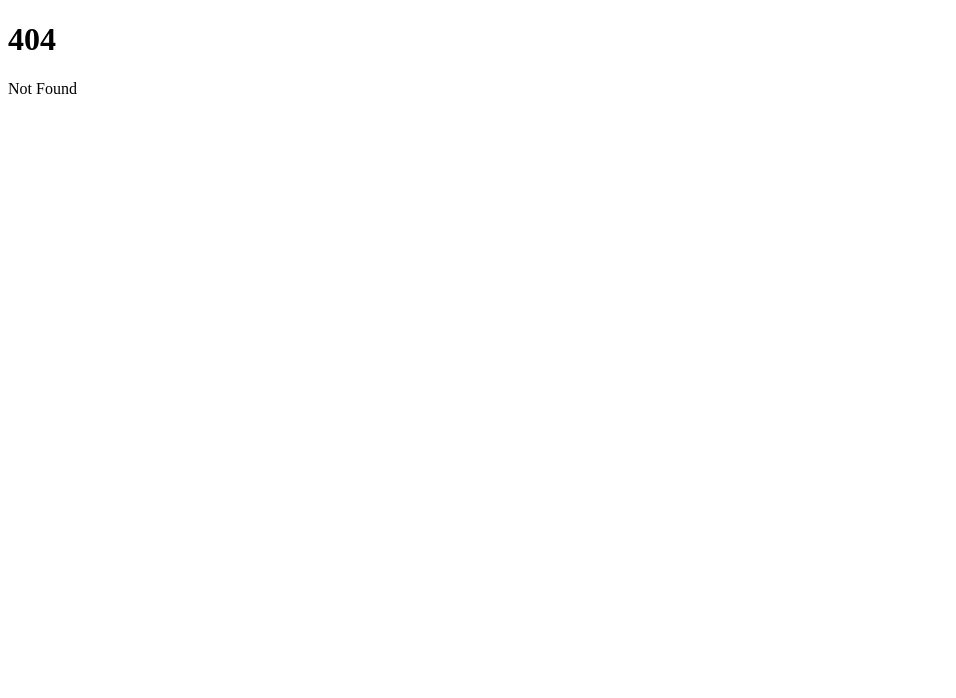
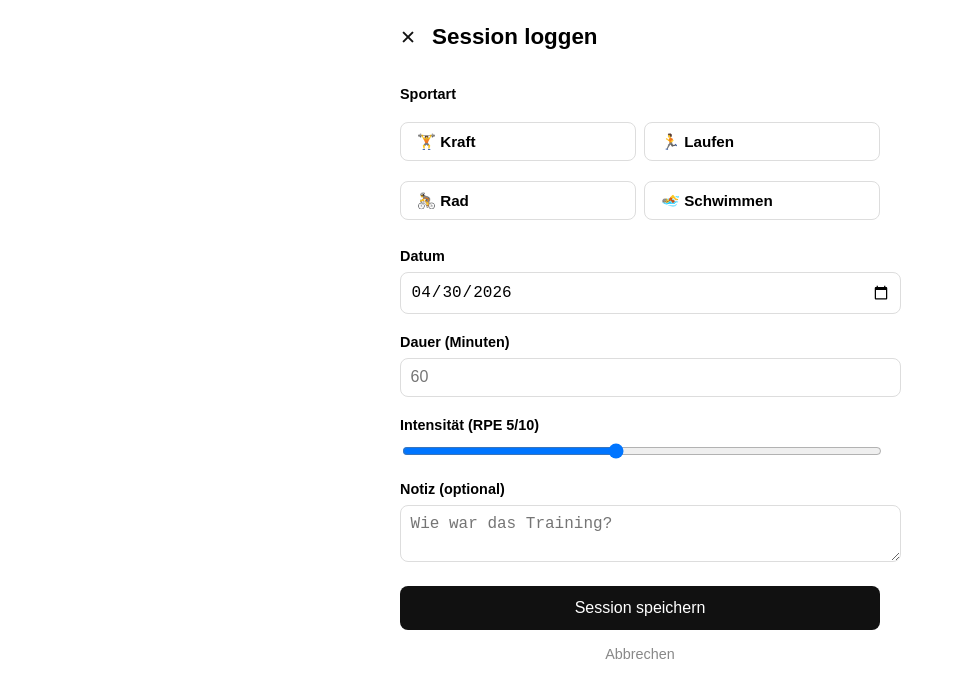
Before and after one commit to albushgango/TrainSmart, a SvelteKit app: page /log/new in a window 1280 px wide. Before the commit this address had no page. Shown: the top 698 px of the page, without its empty margins (0-956 px from the left). Built offline with nearby package versions, Linux system fonts and the light colour scheme; no server answers.

Commit message:
feat: add session log and session form with MongoDB

```diff
--- a/jsconfig.json
+++ b/jsconfig.json
@@ -1,13 +1,9 @@
 {
     "extends": "./.svelte-kit/tsconfig.json",
     "compilerOptions": {
+        "types": ["node"],
         "allowJs": true,
         "checkJs": false,
         "moduleResolution": "bundler"
     }
-	// Path aliases are handled by https://svelte.dev/docs/kit/configuration#alias
-	// except $lib which is handled by https://svelte.dev/docs/kit/configuration#files
-	//
-	// If you want to overwrite includes/excludes, make sure to copy over the relevant includes/excludes
-	// from the referenced tsconfig.json - TypeScript does not merge them in
 }
--- a/package.json
+++ b/package.json
@@ -15,9 +15,14 @@
 		"@sveltejs/adapter-auto": "^7.0.1",
 		"@sveltejs/kit": "^2.57.0",
 		"@sveltejs/vite-plugin-svelte": "^7.0.0",
+		"@types/node": "^25.6.0",
 		"prettier": "^3.8.1",
 		"prettier-plugin-svelte": "^3.5.1",
 		"svelte": "^5.55.2",
 		"vite": "^8.0.7"
+	},
+	"dependencies": {
+		"mongodb": "^7.2.0",
+		"mongoose": "^9.6.1"
 	}
 }
--- /dev/null
+++ b/src/lib/server/db.js
@@ -0,0 +1,15 @@
+import mongoose from 'mongoose';
+import { MONGODB_URI } from '$env/static/private';
+
+let connection = null;
+
+export async function connectDB() {
+    if (connection) return connection;
+    try {
+        connection = await mongoose.connect(MONGODB_URI);
+        return connection;
+    } catch (err) {
+        connection = null;
+        throw new Error(`MongoDB-Verbindung fehlgeschlagen: ${err.message}`);
+    }
+}
--- /dev/null
+++ b/src/lib/server/models/session.js
@@ -0,0 +1,11 @@
+import mongoose from 'mongoose';
+
+const sessionSchema = new mongoose.Schema({
+    sport: { type: String, required: true },
+    datum: { type: Date, required: true },
+    dauer: { type: Number, required: true },
+    rpe: { type: Number, required: true, min: 1, max: 10 },
+    notiz: { type: String, default: '' }
+}, { timestamps: true });
+
+export default mongoose.models.Session || mongoose.model('Session', sessionSchema);
--- /dev/null
+++ b/src/routes/log/+page.svelte
@@ -0,0 +1,61 @@
+<script>
+    let { data } = $props();
+    const { sessions } = data;
+
+    const sportEmoji = {
+        Kraft: '🏋️',
+        Laufen: '🏃',
+        Rad: '🚴',
+        Schwimmen: '🏊'
+    };
+
+    function formatDatum(iso) {
+        return new Date(iso).toLocaleDateString('de-CH', {
+            weekday: 'short', day: 'numeric', month: 'short'
+        });
+    }
+</script>
+
+<div class="page">
+    <header>
+        <h1>Trainings-Log</h1>
+        <a href="/log/new" class="btn-primary">+ Session loggen</a>
+    </header>
+
+    <div class="session-list">
+        {#if sessions.length === 0}
+            <p class="empty">Noch keine Sessions. Leg los!</p>
+        {:else}
+            {#each sessions as session}
+                <div class="session-card">
+                    <div class="card-left"></div>
+                    <div class="card-body">
+                        <span class="sport">{sportEmoji[session.sport] ?? ''} {session.sport}</span>
+                        <span class="datum">{formatDatum(session.datum)}</span>
+                    </div>
+                    <div class="card-right">
+                        <span class="dauer">{session.dauer} min</span>
+                        <span class="rpe">RPE {session.rpe}</span>
+                    </div>
+                </div>
+            {/each}
+        {/if}
+    </div>
+</div>
+
+<style>
+    .page { max-width: 480px; margin: 0 auto; padding: 1rem; font-family: sans-serif; }
+    header { display: flex; justify-content: space-between; align-items: center; margin-bottom: 1.5rem; }
+    h1 { font-size: 1.4rem; margin: 0; }
+    .btn-primary { background: #111; color: white; padding: 0.5rem 1rem; border-radius: 8px; text-decoration: none; font-size: 0.9rem; }
+    .session-list { display: flex; flex-direction: column; gap: 0.75rem; }
+    .session-card { display: flex; align-items: center; background: #f9f9f9; border-radius: 10px; overflow: hidden; }
+    .card-left { width: 4px; min-height: 68px; background: #111; }
+    .card-body { flex: 1; padding: 0.75rem 1rem; }
+    .sport { display: block; font-weight: 600; font-size: 1rem; }
+    .datum { display: block; font-size: 0.8rem; color: #666; margin-top: 0.2rem; }
+    .card-right { padding: 0.75rem 1rem; text-align: right; }
+    .dauer { display: block; font-size: 0.9rem; font-weight: 500; }
+    .rpe { display: block; font-size: 0.75rem; color: #888; }
+    .empty { color: #999; text-align: center; margin-top: 2rem; }
+</style>
--- /dev/null
+++ b/src/routes/log/new/+page.server.js
@@ -0,0 +1,24 @@
+import { connectDB } from '$lib/server/db.js';
+import Session from '$lib/server/models/session.js';
+import { redirect, fail } from '@sveltejs/kit';
+
+export const actions = {
+    default: async ({ request }) => {
+        const data = await request.formData();
+
+        const sport = data.get('sport');
+        const datum = data.get('datum');
+        const dauer = Number(data.get('dauer'));
+        const rpe = Number(data.get('rpe'));
+        const notiz = data.get('notiz');
+
+        if (!sport || !datum || !dauer || !rpe) {
+            return fail(400, { error: 'Bitte alle Pflichtfelder ausfüllen.' });
+        }
+
+        await connectDB();
+        await Session.create({ sport, datum, dauer, rpe, notiz });
+
+        redirect(303, '/log');
+    }
+};
--- /dev/null
+++ b/src/routes/log/new/+page.svelte
@@ -0,0 +1,66 @@
+<script>
+    let { form } = $props();
+    let rpe = $state(5);
+</script>
+
+<div class="page">
+    <header>
+        <a href="/log" class="back">✕</a>
+        <h1>Session loggen</h1>
+    </header>
+
+    {#if form?.error}
+        <p class="error">{form.error}</p>
+    {/if}
+
+    <form method="POST">
+        <label>Sportart</label>
+        <div class="sport-grid">
+            {#each ['Kraft', 'Laufen', 'Rad', 'Schwimmen'] as sport}
+                <label class="sport-btn">
+                    <input type="radio" name="sport" value={sport} required />
+                    {sport === 'Kraft' ? '🏋️' : sport === 'Laufen' ? '🏃' : sport === 'Rad' ? '🚴' : '🏊'}
+                    {sport}
+                </label>
+            {/each}
+        </div>
+
+        <label for="datum">Datum</label>
+        <input type="date" id="datum" name="datum" required
+            value={new Date().toISOString().split('T')[0]} />
+
+        <label for="dauer">Dauer (Minuten)</label>
+        <input type="number" id="dauer" name="dauer" min="1" max="600" placeholder="60" required />
+
+        <label for="rpe">Intensität (RPE {rpe}/10)</label>
+        <input type="range" id="rpe" name="rpe" min="1" max="10"
+            bind:value={rpe} />
+
+        <label for="notiz">Notiz (optional)</label>
+        <textarea id="notiz" name="notiz" placeholder="Wie war das Training?"></textarea>
+
+        <button type="submit">Session speichern</button>
+        <a href="/log" class="cancel">Abbrechen</a>
+    </form>
+</div>
+
+<style>
+    .page { max-width: 480px; margin: 0 auto; padding: 1rem; font-family: sans-serif; }
+    header { display: flex; align-items: center; gap: 1rem; margin-bottom: 1.5rem; }
+    h1 { font-size: 1.4rem; margin: 0; }
+    .back { font-size: 1.2rem; text-decoration: none; color: #111; }
+    form { display: flex; flex-direction: column; gap: 0.5rem; }
+    label { font-weight: 600; font-size: 0.9rem; margin-top: 0.75rem; }
+    input[type="date"], input[type="number"], textarea {
+        padding: 0.6rem; border: 1px solid #ddd; border-radius: 8px; font-size: 1rem; width: 100%;
+    }
+    input[type="range"] { width: 100%; }
+    .sport-grid { display: grid; grid-template-columns: 1fr 1fr; gap: 0.5rem; margin-bottom: 0.5rem; }
+    .sport-btn { display: flex; align-items: center; gap: 0.5rem; padding: 0.6rem 1rem;
+        border: 1px solid #ddd; border-radius: 8px; cursor: pointer; font-size: 0.95rem; }
+    .sport-btn input { display: none; }
+    button[type="submit"] { margin-top: 1rem; background: #111; color: white; padding: 0.8rem;
+        border: none; border-radius: 8px; font-size: 1rem; cursor: pointer; }
+    .cancel { text-align: center; color: #888; font-size: 0.9rem; text-decoration: none; margin-top: 0.5rem; }
+    .error { background: #fee; color: #c00; padding: 0.75rem; border-radius: 8px; }
+</style>
```
Also changed, not shown: src/routes/log/+page.server.js (added, +14 -0 lines), .claude/settings.local.json (added), 1 other file (tests, documents, lock files or other folders). Lines whose indentation alone changed are shown as unchanged.
